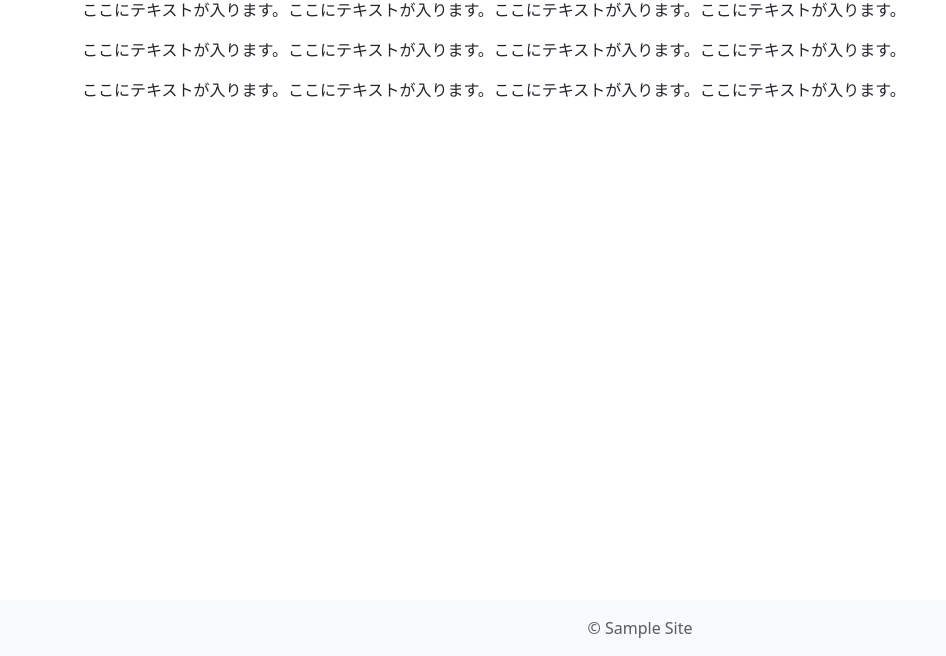
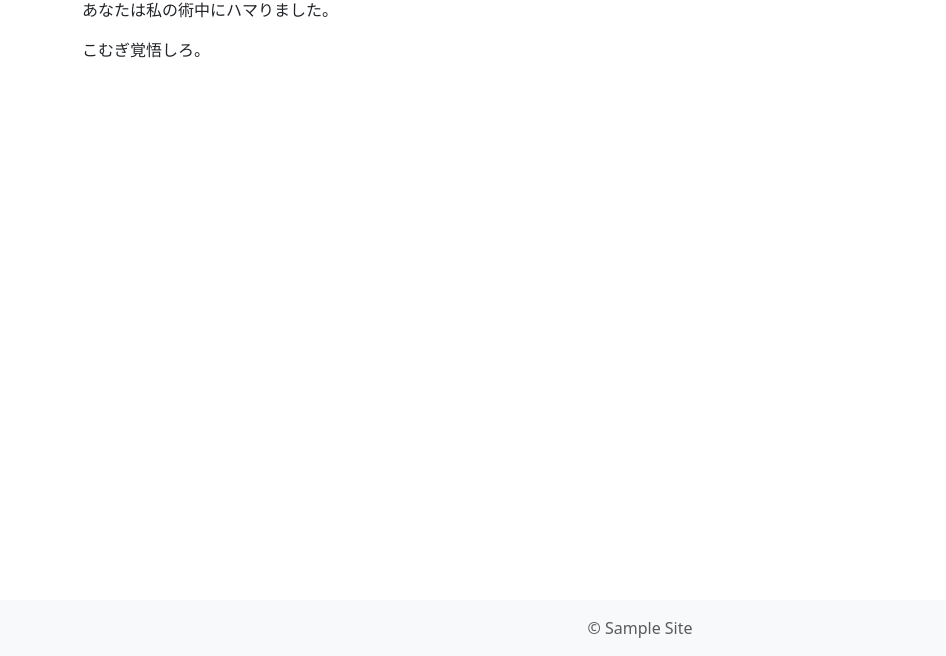
Before and after one commit to asdmort/friendly-octo-winner, a plain HTML site: page about.html in a window 1280 px wide. Shown: the part 144-800 px from the top of the page, without its empty margins (0-946 px from the left). Drawn offline with nearby package versions, Linux system fonts and the light colour scheme.

Commit message:
Update about.html

```diff
--- a/about.html
+++ b/about.html
@@ -20,9 +20,9 @@
     <div class="container mt-5 py-5">
         <div class="row">
             <h2>About</h2>
-            <p>ここにテキストが入ります。ここにテキストが入ります。ここにテキストが入ります。ここにテキストが入ります。</p>
-            <p>ここにテキストが入ります。ここにテキストが入ります。ここにテキストが入ります。ここにテキストが入ります。</p>
-            <p>ここにテキストが入ります。ここにテキストが入ります。ここにテキストが入ります。ここにテキストが入ります。</p>
+            <p>あなたは私の術中にハマりました。</p>
+            <p>こむぎ覚悟しろ。</p>
+            <p></p>
         </div>
     </div>
 </main>
```
